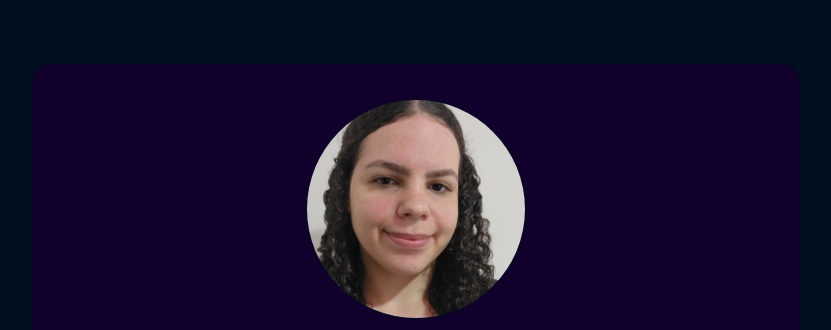
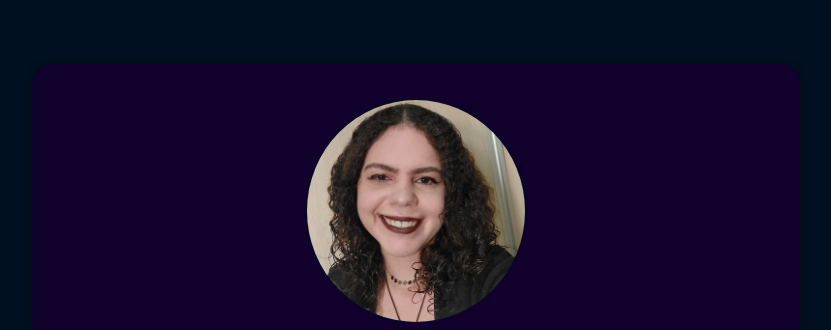
Before and after one commit to natdfernandes/Portfolio, a plain HTML site: page index.html in a window 1280 px wide. Shown: the top 330 px of the page, without its empty margins (224-1055 px from the left). Drawn offline with Linux system fonts and the light colour scheme.

Commit message:
trocando imagem de perfil

```diff
--- a/index.html
+++ b/index.html
@@ -15,7 +15,7 @@
     <main id="portfolio">
 
         <!--header-->
-        <img src="imagens/nat.jpg" alt="foto de perfil" class="photo" width="220">
+            <img src="imagens/nati.jpg" alt="foto de perfil" class="photo" width="220">
         <h1 class="name">Natalia Dias Fernandes</h1>
         <h4 class="section-title">Análise e Desenvolvimento de Sistemas</h4>
         <ul class="contactBox flex">
```
Also changed, not shown: imagens/nat.jpg (deleted), imagens/nati.jpg (added).
